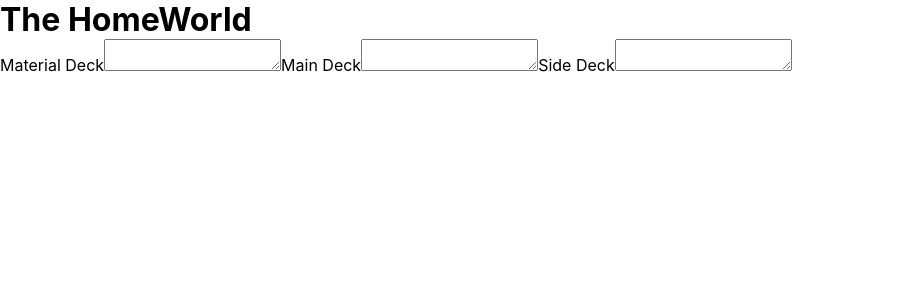
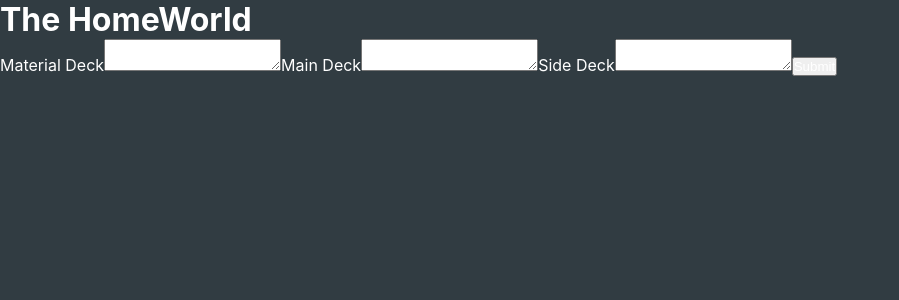
Before and after one commit to stephenman88/thehomeworld-frontend, a React (Create React App) app: page / in a window 1280 px wide. Shown: the top 300 px of the page, without its empty margins (0-899 px from the left). Built offline with nearby package versions, Linux system fonts and the light colour scheme.

Commit message:
Made header its own component

```diff
--- a/src/App.js
+++ b/src/App.js
@@ -1,14 +1,13 @@
 import logo from './logo.svg';
 import './App.scss';
+import Header from './component/Header/Header';
 
 function App() {
   return (
     <div className="home">
-      <header className="home-header">
-        <h1 className="home-header_title">The HomeWorld</h1>
-      </header>
+      <Header />
       <main className="home-main">
-        <form className="home-main-form" >
+        <form className="home-main-form">
           <label className="home-main-form_label" >
             Material Deck
             <textarea className="home-main-form_textarea" name="mat_deck"></textarea>
@@ -21,6 +20,7 @@ function App() {
             Side Deck
             <textarea className="home-main-form_textarea" name="side_deck"></textarea>
           </label>
+          <button type='submit'>Submit</button>
         </form>
       </main>
     </div>
--- /dev/null
+++ b/src/component/Header/Header.js
@@ -0,0 +1,12 @@
+import './Header.scss'
+
+function Header(){
+
+
+    return(
+    <header className="home-header">
+        <h1 className="home-header_title">The HomeWorld</h1>
+      </header>)
+}
+
+export default Header;
--- a/src/style/global.scss
+++ b/src/style/global.scss
@@ -1,9 +1,18 @@
+
+$background-light: rgba(38, 50, 56, 0.95);
+$background-dark: rgba(0, 0, 0, 0.4);
+
 *{
     padding: 0;
     margin: 0;
     box-sizing: border-box;
     text-decoration: none;
+    color: white;
   }
+
+body{
+    background-color: $background-light;
+}
 
   ul{
     list-style-type: none;
```
Also changed, not shown: public/manifest.json, src/component/Header/Header.scss (added).
